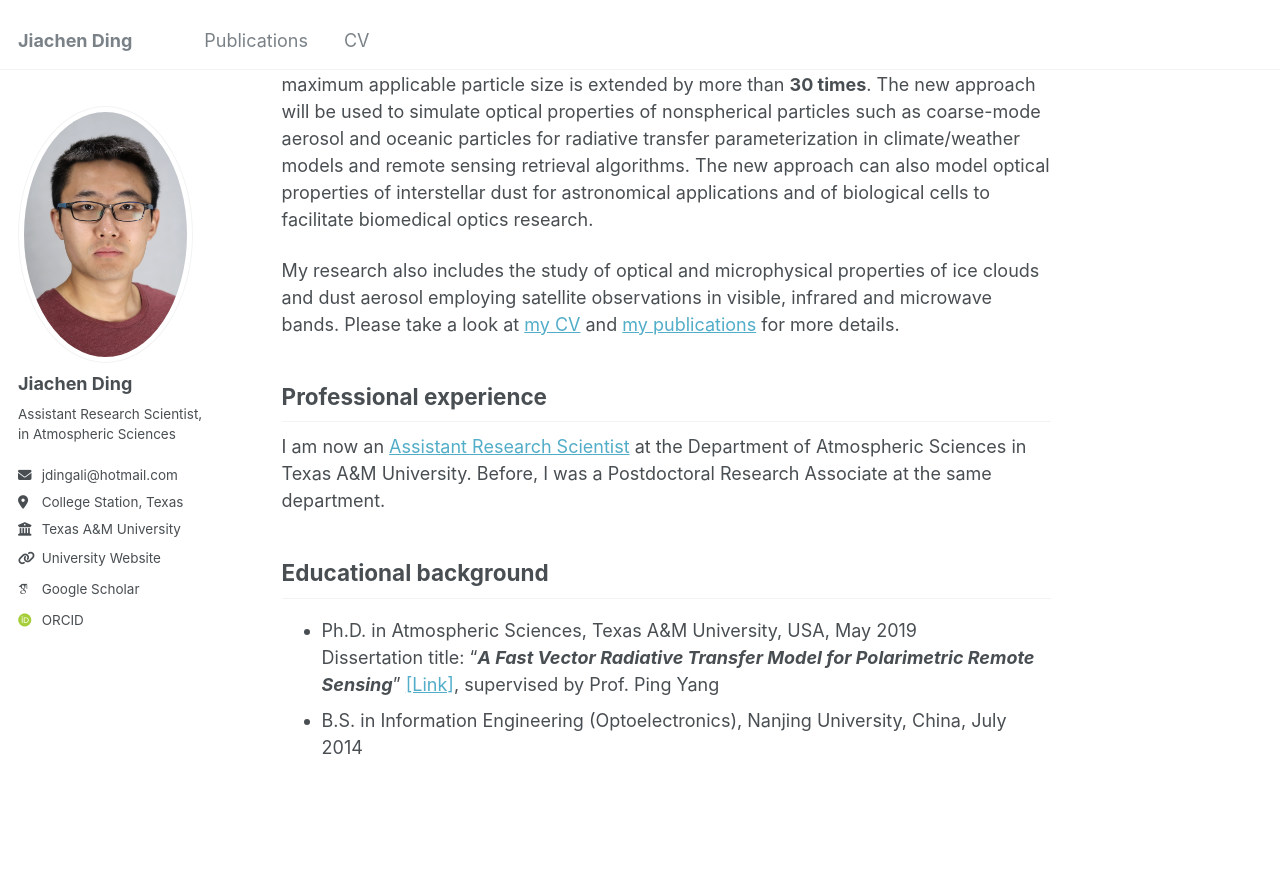
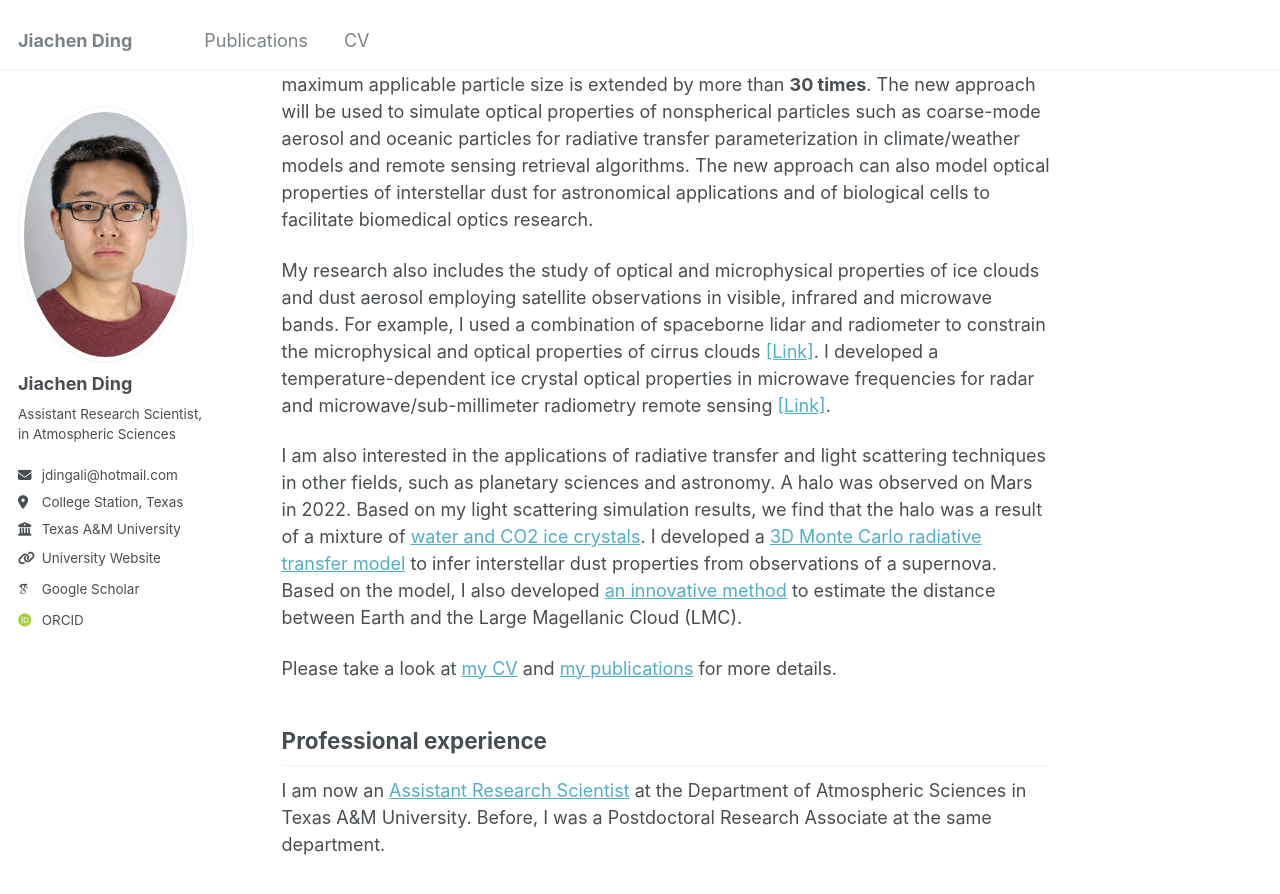
Before and after one commit to jdingali/jdingali.github.io, a Jekyll site: the page built from _pages/about.md, in a window 1280 px wide and 900 px high, scrolled down 687 px. Shown: the top 894 px of the window. Built offline with Jekyll 4.4.1, drawn with Linux system fonts in a browser that asks for light colours; some web fonts are replaced.

Commit message:
Updated the homepage with more introduction...

```diff
--- a/_pages/about.md
+++ b/_pages/about.md
@@ -23,7 +23,11 @@ I developed a vector radiative transfer model [(VRTM)](https://www.sciencedirect
 
 I recently made a breakthrough in [light scattering by spheroidal particles](https://opg.optica.org/oe/fulltext.cfm?uri=oe-31-24-40937&id=542527), which is reported in the [ELS Newsletter](https://www.astro.umd.edu/~elsnews/issue116.htm). Starting from Maxwell’s equations, I derived an analytical solution to optical properties of spheroids based on spheroidal coordinates. Compared with previous studies, my new formulation is much more numerically stable, and the maximum applicable particle size is extended by more than __30 times__. The new approach will be used to simulate optical properties of nonspherical particles such as coarse-mode aerosol and oceanic particles for radiative transfer parameterization in climate/weather models and remote sensing retrieval algorithms. The new approach can also model optical properties of interstellar dust for astronomical applications and of biological cells to facilitate biomedical optics research.
 
-My research also includes the study of optical and microphysical properties of ice clouds and dust aerosol employing satellite observations in visible, infrared and microwave bands. Please take a look at [my CV](cv/) and [my publications](publications/) for more details.
+My research also includes the study of optical and microphysical properties of ice clouds and dust aerosol employing satellite observations in visible, infrared and microwave bands. For example, I used a combination of spaceborne lidar and radiometer to constrain the microphysical and optical properties of cirrus clouds [[Link]](https://opg.optica.org/oe/fulltext.cfm?uri=oe-24-1-620&id=335406). I developed a temperature-dependent ice crystal optical properties in microwave frequencies for radar and microwave/sub-millimeter radiometry remote sensing [[Link]](https://www.sciencedirect.com/science/article/pii/S0022407316306367).
+
+I am also interested in the applications of radiative transfer and light scattering techniques in other fields, such as planetary sciences and astronomy. A halo was observed on Mars in 2022. Based on my light scattering simulation results, we find that the halo was a result of a mixture of [water and CO2 ice crystals](https://agupubs.onlinelibrary.wiley.com/doi/full/10.1029/2023GL103457). I developed a [3D Monte Carlo radiative transfer model](https://iopscience.iop.org/article/10.3847/1538-4357/ac1069) to infer interstellar dust properties from observations of a supernova. Based on the model, I also developed [an innovative method](https://iopscience.iop.org/article/10.3847/2041-8213/acd37c) to estimate the distance between Earth and the Large Magellanic Cloud (LMC).
+
+Please take a look at [my CV](cv/) and [my publications](publications/) for more details.
 
 Professional experience
 ------
```
